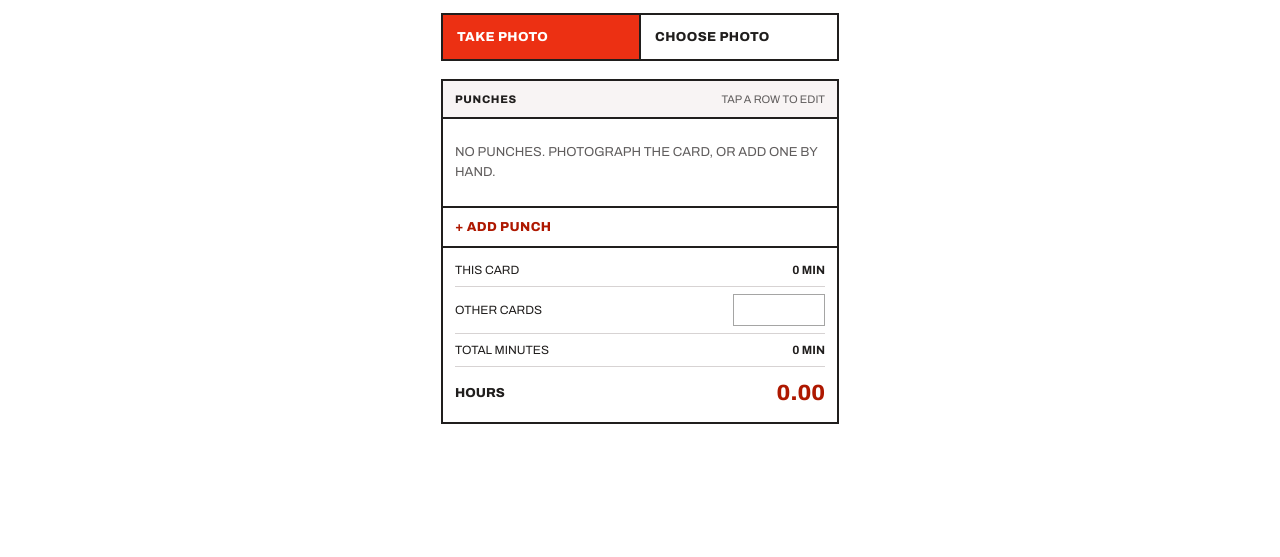
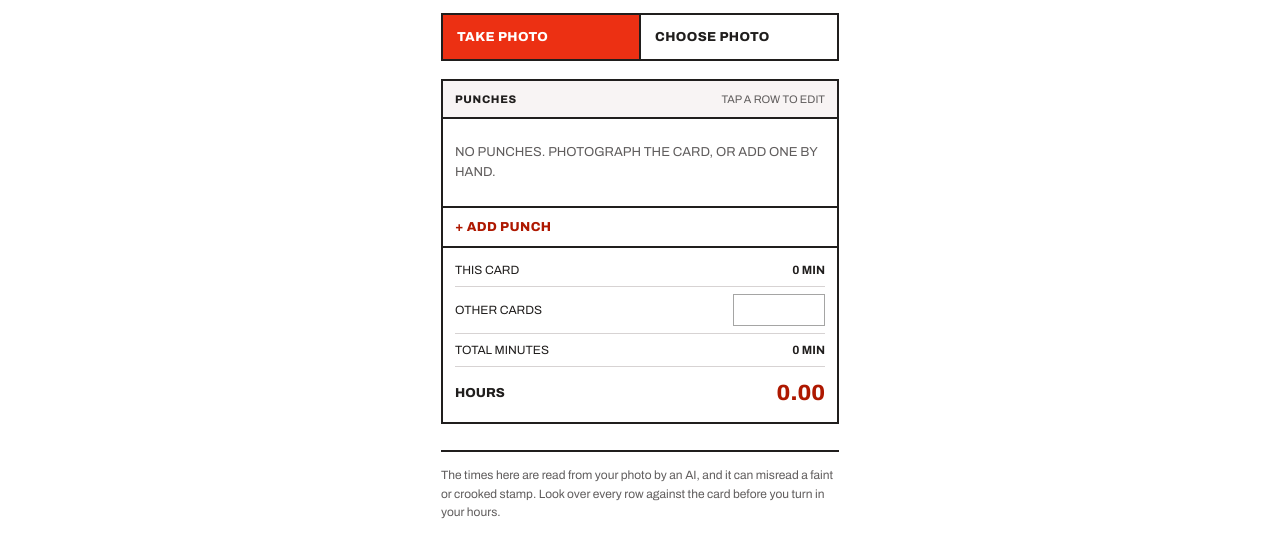
Before and after one commit to kickofline/punchcard, a website with bundled scripts: page index.html in a window 1280 px wide. Shown: the part 191-748 px from the top of the page. Built offline with nearby package versions, Linux system fonts and the light colour scheme.

Commit message:
Add a plainly-worded AI disclaimer at the foot of the page
Sentence-case fine print under a 2px rule, not the clipped uppercase
voice used elsewhere.

Claude-Session: https://claude.ai/code/session_01J5aLdbtzgrhoWFBVgyreQJ

```diff
--- a/app.mjs
+++ b/app.mjs
@@ -644,6 +644,11 @@ export function TimeCard() {
             <button class="btn btn-secondary reset" onClick=${clearCard}>Clear card</button>
           `}
         </div>
+
+        <p class="disclaimer">
+          The times here are read from your photo by an AI, and it can misread a faint or
+          crooked stamp. Look over every row against the card before you turn in your hours.
+        </p>
       </div>
 
       ${!lowConfSeen && uncertain > 0 && editing === null && html`
--- a/styles.css
+++ b/styles.css
@@ -316,6 +316,16 @@ body {
 
 .reset { margin-top: 16px; width: 100%; }
 
+.disclaimer {
+  margin: 26px 0 0;
+  padding-top: 14px;
+  border-top: 2px solid var(--color-text);
+  font-size: 12px;
+  line-height: 1.55;
+  text-transform: none;
+  color: var(--color-neutral-700);
+}
+
 /* ---------------------------- capture stages ------------------------- */
 
 .stage { position: fixed; inset: 0; z-index: 40; background: #111; display: flex; flex-direction: column; }
```
